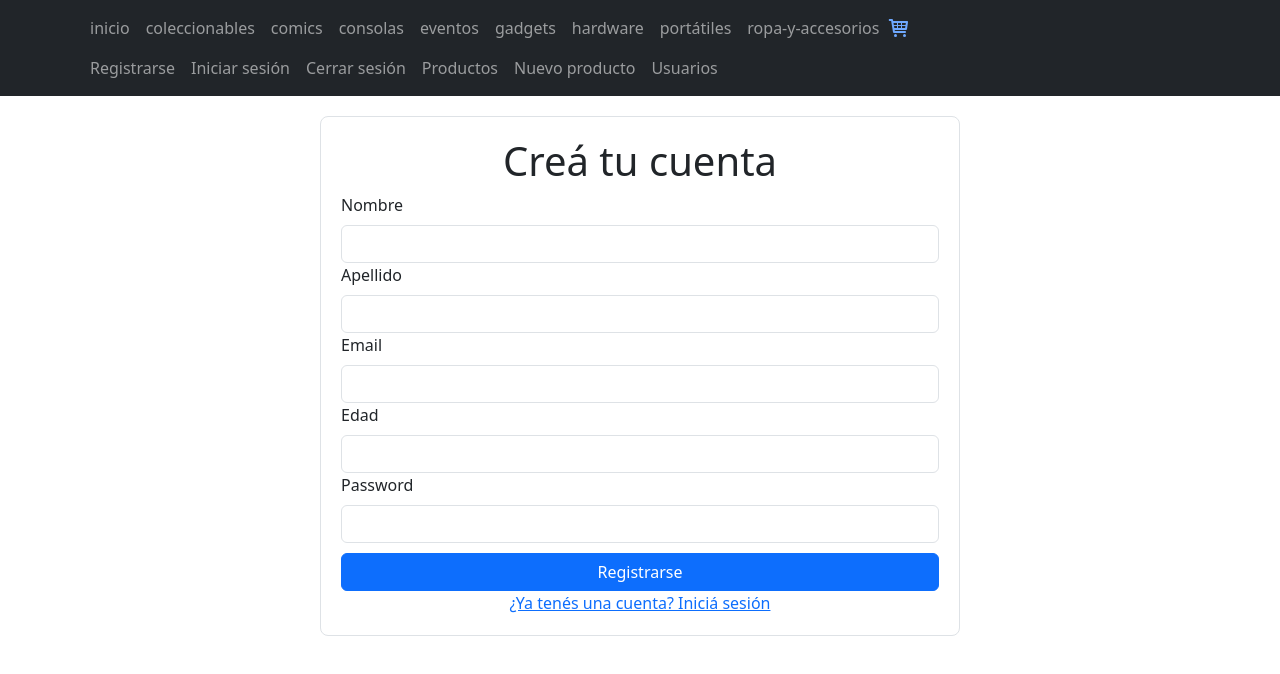
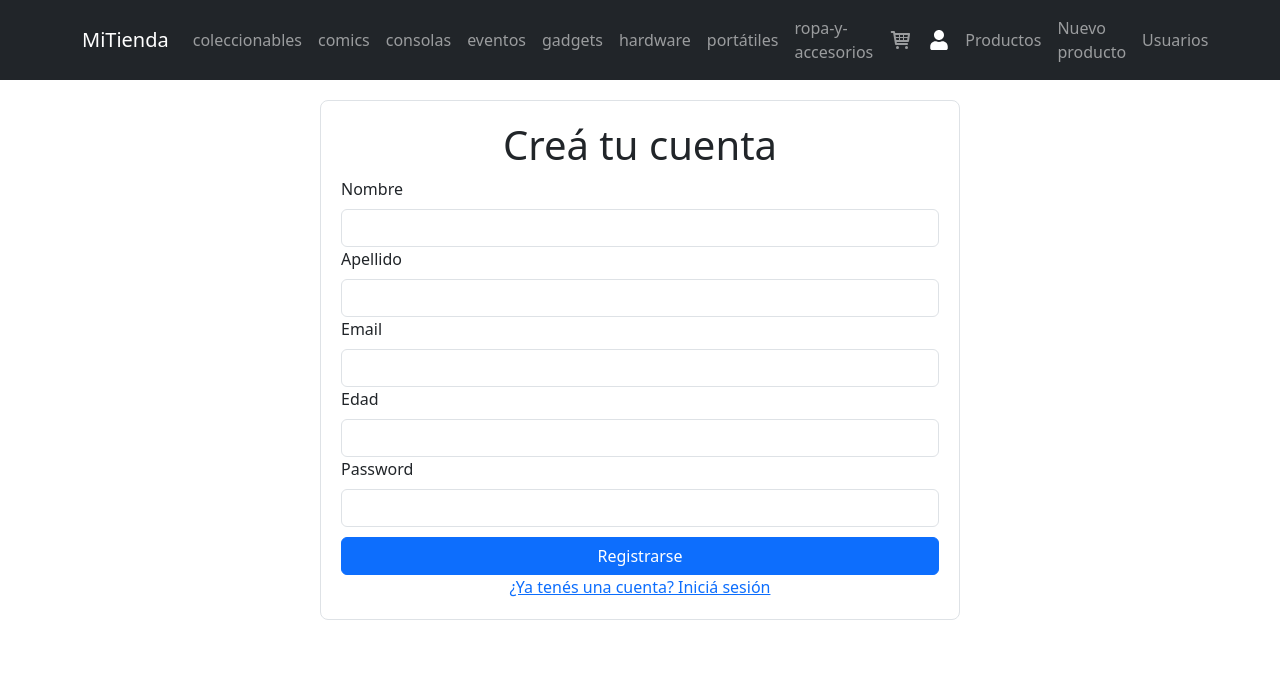
Before and after one commit to EdgarSteinberg/react-ts-redux-ecommerce, a React (Vite) app: page /register in a window 1280 px wide. Shown: the top 674 px of the page. Built offline with nearby package versions, Linux system fonts and the light colour scheme.

Commit message:
style: update css styles

```diff
--- a/src/components/auth/ResetPassword/resetPassword.tsx
+++ b/src/components/auth/ResetPassword/resetPassword.tsx
@@ -63,7 +63,7 @@ const ResetPassword = () => {
     return (
         <>
 
-            {token ? <p>Token OK</p> : <p>Token inválido</p>}
+            {/* {token ? <p>Token OK</p> : <p>Token inválido</p>} */}
 
             <ResetPasswordForm password={password} message={message} handleOnChange={handleOnchange} handleOnSubmit={handleOnSubmit} />
         </>
--- a/src/components/auth/login/login.tsx
+++ b/src/components/auth/login/login.tsx
@@ -4,9 +4,11 @@ import Loading from "../../loading/loading";
 import LoginForm from "./loginForm";
 import { useNavigate } from "react-router-dom";
 import type { RegisterUser } from "../../../types/users";
-import { Button } from "react-bootstrap";
 import { fechingLogout } from "../service/logout";
 import { loginUser, currentUser } from "../service/users";
+import Card from 'react-bootstrap/Card';
+import { FaUser } from "react-icons/fa";
+import { Link } from "react-router-dom";
 
 const Login = () => {
     const navigate = useNavigate();
@@ -77,10 +79,18 @@ const Login = () => {
         <>
             {
                 dataUser ? (
-                    <div>
-
-                        <p>{dataUser.first_name}</p>
-                        <Button onClick={handleLogout}>Cerrar sesión</Button>
+                    <div className="d-flex justify-content-center align-items-center" style={{ minHeight: "70vh" }}>
+                        <Card style={{ width: '18rem' }}>
+                            <Card.Body>
+                                <Card.Title> <FaUser /> Hola {dataUser.email}</Card.Title>
+                                <Card.Subtitle className="mb-2 text-muted"> Sesión activa </Card.Subtitle>
+                                <Card.Text>
+                                    Ya iniciaste sesión. Podés volver a la tienda o cerrar tu sesión.
+                                </Card.Text>
+                                <Card.Link as={Link} to={'/'}>Tienda</Card.Link>
+                                <Card.Link as={Link} to={'/login'} onClick={handleLogout}>Cerrar sessión</Card.Link>
+                            </Card.Body>
+                        </Card>
                     </div>
                 ) : (
 
--- a/src/components/cartWidget/cartWidget.tsx
+++ b/src/components/cartWidget/cartWidget.tsx
@@ -1,5 +1,4 @@
 import { TiShoppingCart } from "react-icons/ti";
-import { Link } from "react-router-dom";
 import { useSelector } from "react-redux";
 import type { RootState } from "../../store";
 
@@ -12,7 +11,7 @@ const CartWidget = () => {
         (acc, item) => acc + item.quantity, 0);
 
     return (
-        <Link to="/cart" style={{ position: "relative", display: 'flex', alignItems: 'center' }}>
+        <>
             <TiShoppingCart size={24} />
             {totalQuantity > 0 && (
                 <span
@@ -30,7 +29,7 @@ const CartWidget = () => {
                     {totalQuantity}
                 </span>
             )}
-        </Link>
+       </>
     );
 };
 
--- a/src/components/navBar/navBar.tsx
+++ b/src/components/navBar/navBar.tsx
@@ -1,53 +1,61 @@
-import Container from 'react-bootstrap/Container';
-import Nav from 'react-bootstrap/Nav';
-import Navbar from 'react-bootstrap/Navbar';
-import { Link } from 'react-router-dom';
-import CartWidget from '../cartWidget/cartWidget';
-import { useNavigate } from 'react-router-dom';
-import { fechingLogout } from '../auth/service/logout';
+import Container from "react-bootstrap/Container";
+import Nav from "react-bootstrap/Nav";
+import Navbar from "react-bootstrap/Navbar";
+import { Link, useNavigate } from "react-router-dom";
+import CartWidget from "../cartWidget/cartWidget";
+/* import { fechingLogout } from "../auth/service/logout"; */
+import { FaUser } from "react-icons/fa";
 
 const NavBar = () => {
     const navigate = useNavigate();
+
     const arrayCategories = ["coleccionables", "comics", "consolas", "eventos", "gadgets", "hardware", "portátiles", "ropa-y-accesorios"]
 
-    const handleLogout = async () => {
+   /*  const handleLogout = async () => {
         await fechingLogout();
         navigate("/login");
-    }
+    }; */
 
     return (
-        <div >
-            <Navbar bg="dark" data-bs-theme="dark" style={{ display: 'flex', flexWrap: 'wrap' }}>
-                <Container>
+
+        <Navbar bg="dark" variant="dark" expand="lg" >
+            <Container>
+                <Navbar.Brand as={Link} to="/">MiTienda </Navbar.Brand>
+
+                {/* Hamburguesa */}
+                <Navbar.Toggle aria-controls="navbar-main" />
+
+                <Navbar.Collapse id="navbar-main">
+                    {/* Izquierda */}
                     <Nav className="me-auto">
-                        <Nav.Link as={Link} to="/">
-                            inicio
-                        </Nav.Link>
+
+
                         {arrayCategories.map((c) => (
-                            <Nav.Link key={c} as={Link} to={`/categories/${c}`}>
+                            <Nav.Link key={c} as={Link} to={`/categories/${c}`} style={{ display: 'flex', alignItems: 'center' }}>
                                 {c}
                             </Nav.Link>
                         ))}
+                    </Nav>
 
-                        <CartWidget />{/*  componete */}
-
-                    </Nav>
-                    <Nav className="me-auto">
-                        <Nav.Link as={Link} to="/register">Registrarse</Nav.Link>
-                        <Nav.Link as={Link} to="/login">Iniciar sesión</Nav.Link>
-                        <Nav.Link onClick={handleLogout} style={{ cursor: "pointer" }}>
-                            Cerrar sesión
+                    {/* Derecha */}
+                    <Nav>
+                        <Nav.Link as={Link} to="/cart" className="d-flex align-items-center" style={{ position: "relative", display: 'flex', alignItems: 'center' }}>
+                            <CartWidget />
                         </Nav.Link>
 
-                        <Nav.Link as={Link} to="/admin/products">Productos</Nav.Link>
-                        <Nav.Link as={Link} to="/admin/products/new">Nuevo producto</Nav.Link>
-                        <Nav.Link as={Link} to="/admin/users">Usuarios</Nav.Link>
+                        <Nav.Link as={Link} to="/login" style={{ display: 'flex', alignItems: 'center' }}> <FaUser size={20} color="white" /></Nav.Link>
+                        {/*     <Nav.Link onClick={handleLogout} style={{ cursor: "pointer", display: 'flex', alignItems: 'center' }}>
+                            Cerrar sesión
+                        </Nav.Link>*/}
+                        <Nav.Link as={Link} to="/admin/products" style={{ display: 'flex', alignItems: 'center' }}>Productos</Nav.Link>
+                        <Nav.Link as={Link} to="/admin/products/new" style={{ display: 'flex', alignItems: 'center' }}>Nuevo producto</Nav.Link>
+                        <Nav.Link as={Link} to="/admin/users" style={{ display: 'flex', alignItems: 'center' }}>Usuarios</Nav.Link>
+                    </Nav>
+                </Navbar.Collapse>
+            </Container>
+        </Navbar>
 
-                    </Nav>
-                </Container>
-            </Navbar>
-        </div>
-    )
-}
+    );
+};
 
 export default NavBar;
--- /dev/null
+++ b/src/components/navBar/styles.module.css
@@ -0,0 +1,6 @@
+
+
+.divContainer{
+    display: flex;
+    flex-wrap: wrap;
+}
--- a/src/components/productDetailContainer/productDetail.tsx
+++ b/src/components/productDetailContainer/productDetail.tsx
@@ -61,16 +61,33 @@ const ProductItem = ({ product }: ProductItemProps) => {
 
     return (
         <div className={styles.divContainer}>
-            <Card style={{ display: 'flex', flexDirection: 'row', maxWidth: '70%', alignItems: "center", gap: '20px' }}>
+            <Card style={{ display: 'flex', flexDirection: 'row', maxWidth: '90%', alignItems: "center", gap: '20px' }}>
                 <div style={{ flex: 1 }}>
                     <Card.Img variant="top" src={getImageSrc(product.mainImage?.[0])} alt={product.title} className={styles.imgContainer} />
                 </div>
 
                 <div style={{ flex: 1 }}>
                     <Card.Body>
-                        <Card.Title>{product.title}</Card.Title>
-                        <Card.Subtitle >{product.longDescription} </Card.Subtitle >
-                        <Card.Text>Precio: ${product.price} </Card.Text>
+                        <Card.Title style={{ fontSize: '22px' }}>{product.longDescription}</Card.Title>
+                        {/*       <Card.Subtitle >{product.longDescription} </Card.Subtitle > */}
+                        <Card.Text style={{ fontSize: '36px' }}>$ {product.price} </Card.Text>
+                        <Card.Subtitle style={{ fontSize: '14px' }}>Lo que tenés que saber de este producto</Card.Subtitle>
+
+                        <ul>
+                            <li style={{ fontSize: '14px', marginTop: '8px' }}>Stock {product.stock}</li>
+                            <li>Marca {product.brand}</li>
+                            <li>Categoría {product.category}</li>
+                            {product.discount && (
+                                <li>Descuento: {product.discount}%</li>
+                            )}
+                            <li>
+                                Tags:
+                                {product.tags?.map((tag, index) => (
+                                    <span key={index}> {tag}</span>
+                                ))}
+                            </li>
+                        </ul>
+                        {/*
                         <Card.Text>Stock {product.stock} </Card.Text>
                         <Card.Text>Marca: {product.brand}</Card.Text>
                         <Card.Text>Categoría: {product.category}</Card.Text>
@@ -83,19 +100,28 @@ const ProductItem = ({ product }: ProductItemProps) => {
                                 <span key={index}> {tag}</span>
                             ))}
                         </Card.Text>
-                        <Card.Text>Precio: ${product.price}</Card.Text>
+                        <Card.Text>Precio: ${product.price}</Card.Text> */}
 
-                        <Counter // componentes contador
-                            count={count}
-                            increment={increment}
-                            decrement={decrement}
-                        />
-
-                        <Button variant="success" onClick={handleAddToCart} style={{width: '100%'}}>comprar</Button>
                     </Card.Body>
                 </div>
+                <div style={{ flex: 1 , border: '1px solid black', borderRadius: '10px'}}>
+                    <p><strong style={{ color: 'green' }}>Llega gratis el lunes</strong> por ser tu primera compra</p>
+                    <p><strong style={{ color: 'green' }}>Retirá gratis</strong> entre el miércoles y el jueves en correo y otros puntos</p>
+
+                    <strong>Stock disponible</strong>
+                    <strong>Cantidad aca updatedQuantity</strong>
+                    <Counter // componentes contador
+                        count={count}
+                        increment={increment}
+                        decrement={decrement}
+                    />
+
+                    <Button onClick={handleAddToCart} style={{ width: '90%', background: '#2968c8' , borderColor: "#2968c8"}}>comprar</Button>
+                    <Button onClick={handleAddToCart} style={{ width: '90%', background: '#2968c8', marginTop: '10px' }}>Agregar al carrito</Button>
+                </div>
+
             </Card>
-        </div>
+        </div >
     );
 };
 
```
